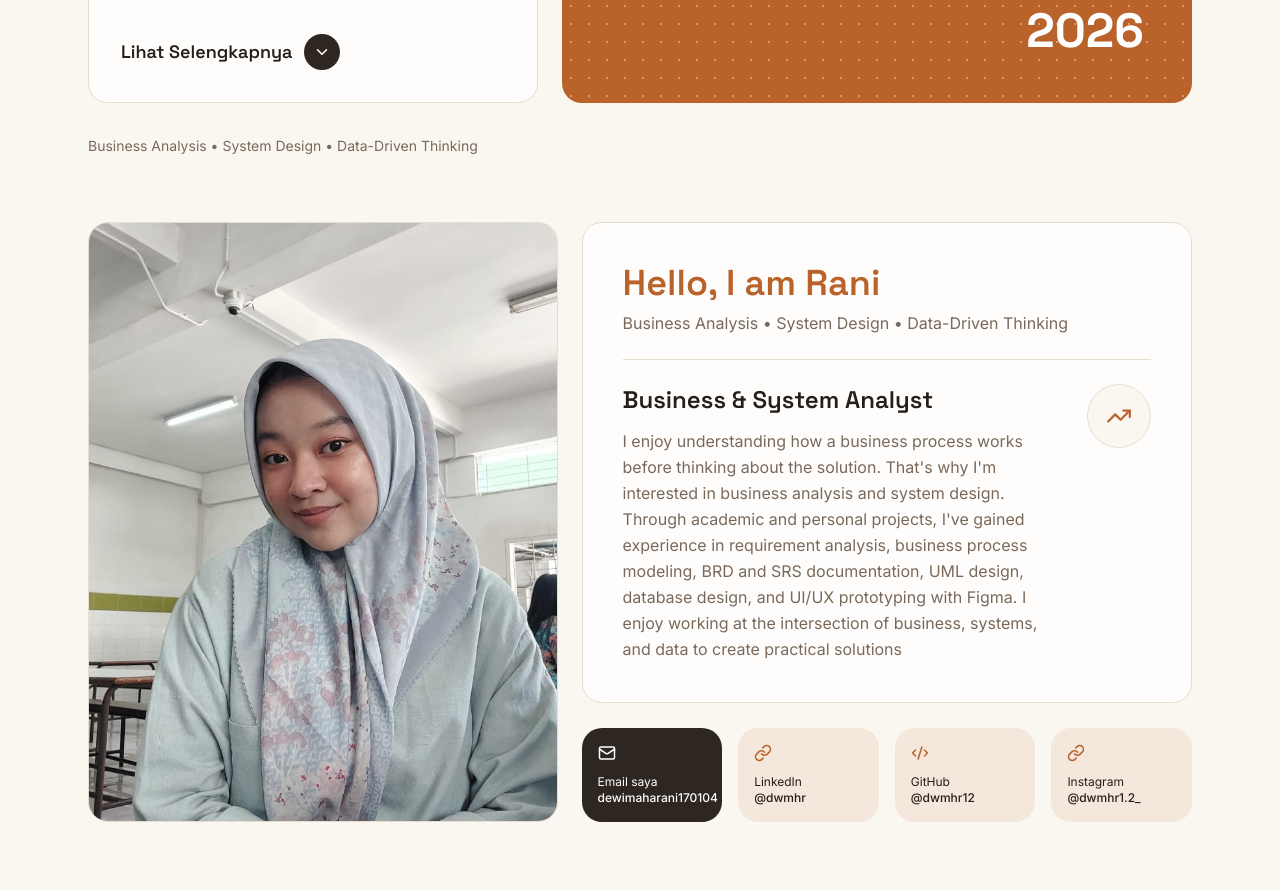
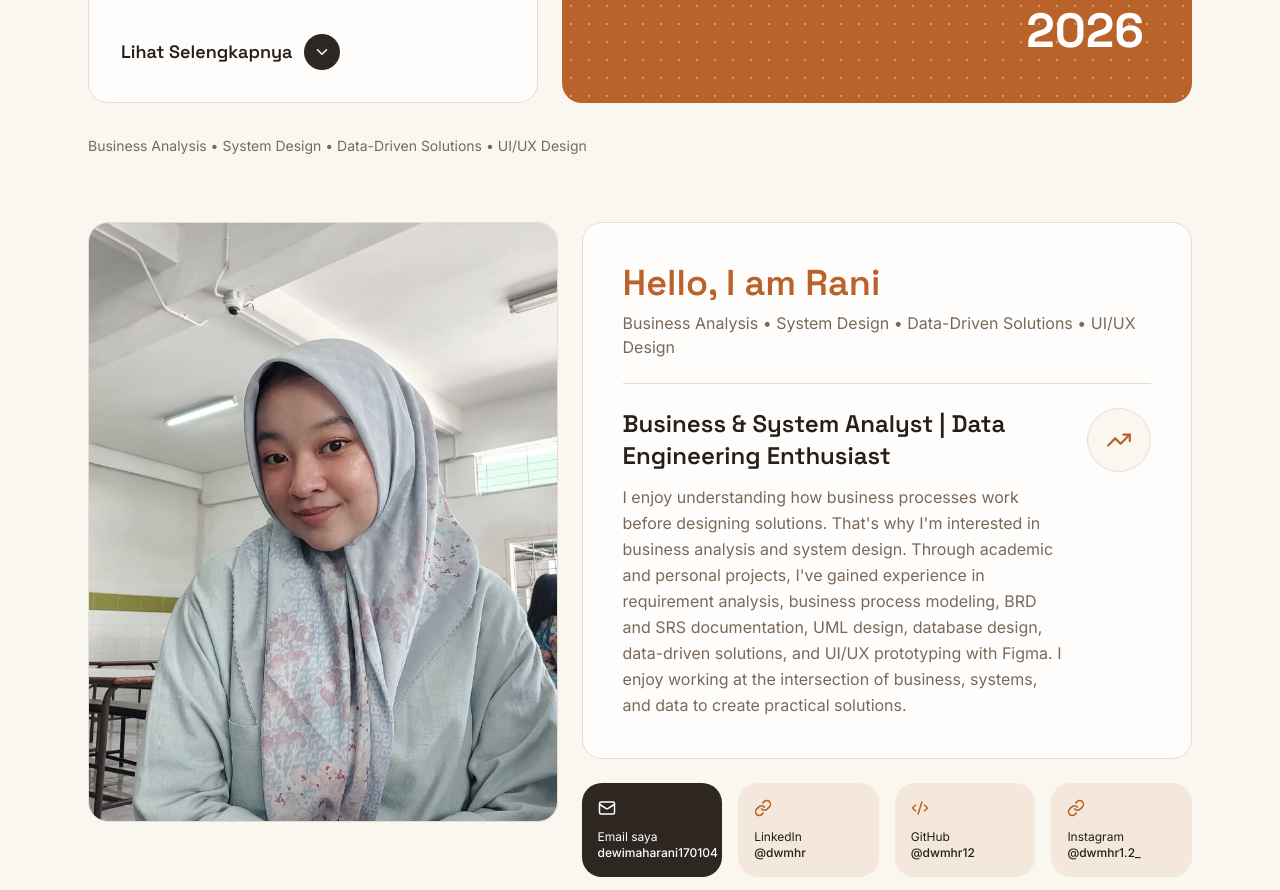
Before and after one commit to dwmhr12/portfolio-web, a React (Vite) app: page / in a window 1280 px wide. Shown: the part 520-1410 px from the top of the page. Built offline with nearby package versions, Linux system fonts and the light colour scheme.

Commit message:
update profile

```diff
--- a/src/data/profile.js
+++ b/src/data/profile.js
@@ -8,9 +8,9 @@ export const profile = {
   name: 'Dewi Maharani',
   initials: 'DM', // dipakai di logo pojok kiri atas
   greeting: 'Hello, I am Rani',
-  shortTagline: 'Business Analysis • System Design • Data-Driven Thinking',
+  shortTagline: 'Business Analysis • System Design • Data-Driven Solutions • UI/UX Design',
 
-  role: 'System Analyst • Data Analyst • Data Engineer',
+  role: 'System Analyst • Data Engineer • UI/UX Design',
   tagline: '',
 
   // Ditampilkan besar di halaman Home, di kotak biru (contoh: "PORTOFOLIO")
@@ -20,9 +20,9 @@ export const profile = {
   // Hashtag kecil di halaman Home (kiri atas)
   tags: ['#SystemAnalyst', '#DataEngineering', '#AIEngineer', '#UIUXDesigner'],
 
-  aboutTitle: 'Business & System Analyst',
+  aboutTitle: 'Business & System Analyst | Data Engineering Enthusiast',
   // Paragraf singkat tentang kamu (2-4 kalimat cukup)
-  about: `I enjoy understanding how a business process works before thinking about the solution. That's why I'm interested in business analysis and system design. Through academic and personal projects, I've gained experience in requirement analysis, business process modeling, BRD and SRS documentation, UML design, database design, and UI/UX prototyping with Figma. I enjoy working at the intersection of business, systems, and data to create practical solutions`,
+  about: `I enjoy understanding how business processes work before designing solutions. That's why I'm interested in business analysis and system design. Through academic and personal projects, I've gained experience in requirement analysis, business process modeling, BRD and SRS documentation, UML design, database design, data-driven solutions, and UI/UX prototyping with Figma. I enjoy working at the intersection of business, systems, and data to create practical solutions.`,
 
   photoUrl: '/rani.jpeg', // isi link foto kamu (atau taruh file di /public lalu isi "/nama-file.jpg")
   location: 'Surabaya, Indonesia',
```
